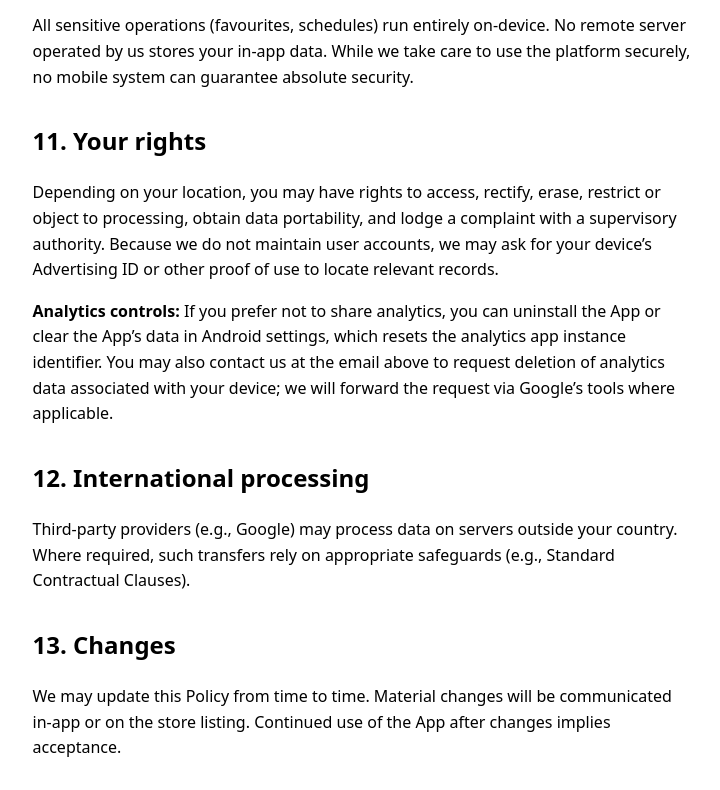
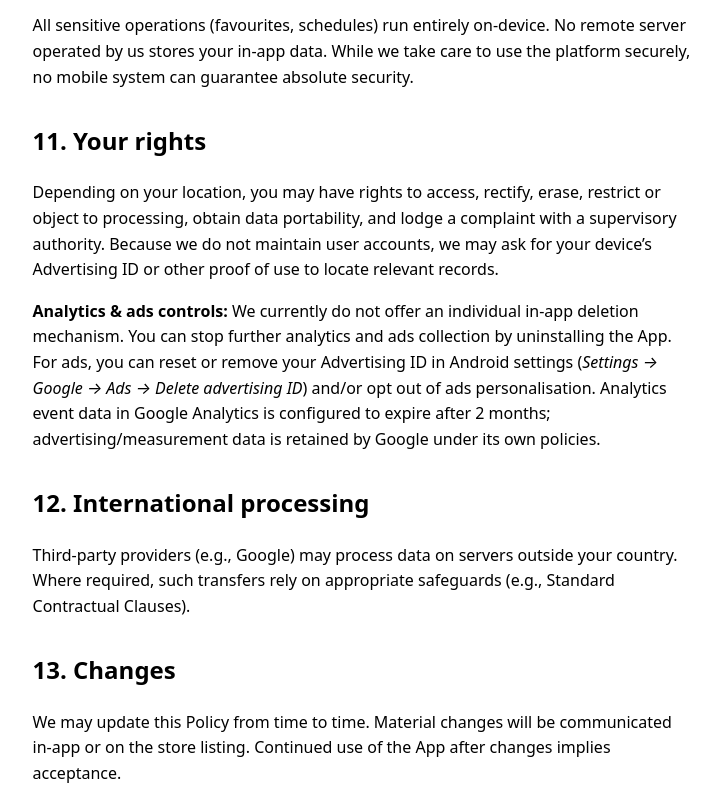
Before and after one commit to manuelradons/Boost-Me-Privacy, a plain HTML site: page index.html in a window 1280 px wide. Shown: the part 5220-6010 px from the top of the page, without its empty margins (278-998 px from the left). Drawn offline with Linux system fonts and the light colour scheme.

Commit message:
Update index.html
User delete anpassung

```diff
--- a/index.html
+++ b/index.html
@@ -228,11 +228,11 @@
     <p>All sensitive operations (favourites, schedules) run entirely on-device. No remote server operated by us stores your in-app data. While we take care to use the platform securely, no mobile system can guarantee absolute security.</p>
   </section>
 
-  <section id="rights">
-    <h2>11. Your rights</h2>
-    <p>Depending on your location, you may have rights to access, rectify, erase, restrict or object to processing, obtain data portability, and lodge a complaint with a supervisory authority. Because we do not maintain user accounts, we may ask for your device’s Advertising ID or other proof of use to locate relevant records.</p>
-    <p><strong>Analytics controls:</strong> If you prefer not to share analytics, you can uninstall the App or clear the App’s data in Android settings, which resets the analytics app instance identifier. You may also contact us at the email above to request deletion of analytics data associated with your device; we will forward the request via Google’s tools where applicable.</p>
-  </section>
+ <section id="rights">
+  <h2>11. Your rights</h2>
+  <p>Depending on your location, you may have rights to access, rectify, erase, restrict or object to processing, obtain data portability, and lodge a complaint with a supervisory authority. Because we do not maintain user accounts, we may ask for your device’s Advertising ID or other proof of use to locate relevant records.</p>
+  <p><strong>Analytics &amp; ads controls:</strong> We currently do not offer an individual in-app deletion mechanism. You can stop further analytics and ads collection by uninstalling the App. For ads, you can reset or remove your Advertising ID in Android settings (<em>Settings → Google → Ads → Delete advertising ID</em>) and/or opt out of ads personalisation. Analytics event data in Google Analytics is configured to expire after 2 months; advertising/measurement data is retained by Google under its own policies.</p>
+</section>
 
   <section id="international">
     <h2>12. International processing</h2>
```
